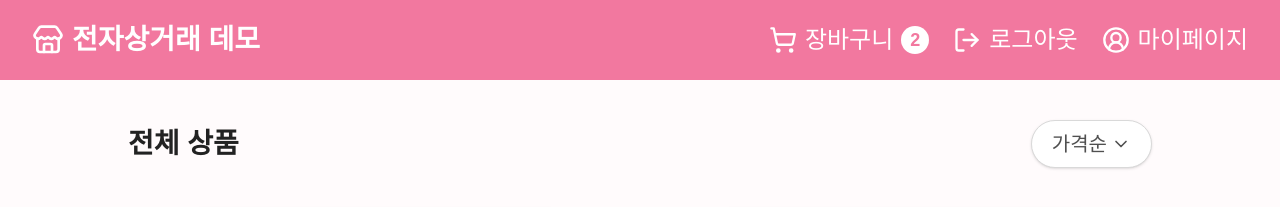
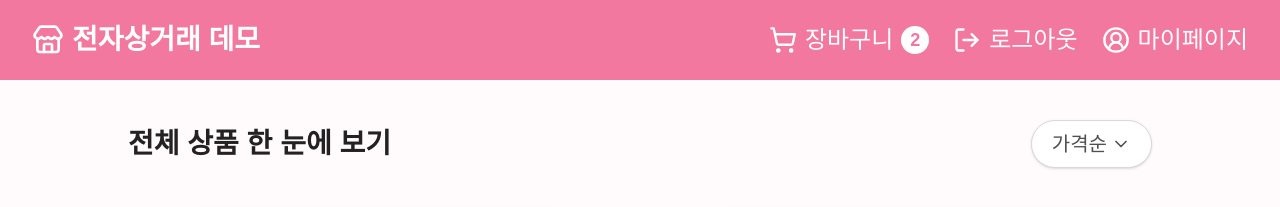
Before and after one commit to GDG-on-Campus-KNU/winter-sprint-5.5st-team1-fe, a React (Vite) app: page /product in a window 1280 px wide. Shown: the top 207 px of the page. Built offline with nearby package versions, Linux system fonts and the light colour scheme.

Commit message:
style: 헤더 문구 수정

```diff
--- a/src/pages/product/ProductPage.tsx
+++ b/src/pages/product/ProductPage.tsx
@@ -46,7 +46,7 @@ function ProductPage() {
             <div className="w-full mx-auto">
                 <div className="flex justify-between items-center mb-10 relative">
                     <h1 className="text-[28px] font-semibold text-gray-500 ml-2">
-                        전체 상품
+                        전체 상품 한 눈에 보기
                     </h1>
 
                     <div className="relative mr-2">
```
